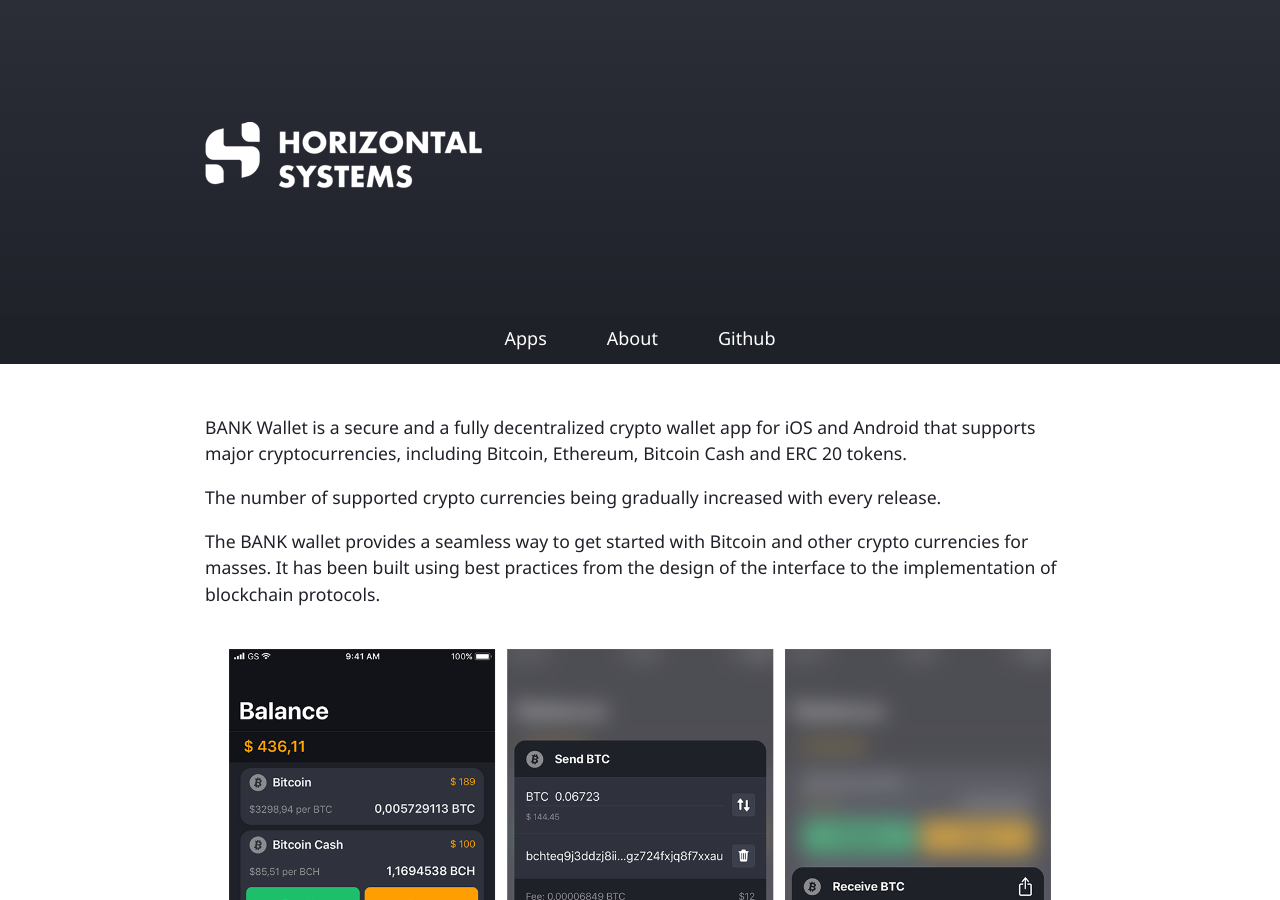
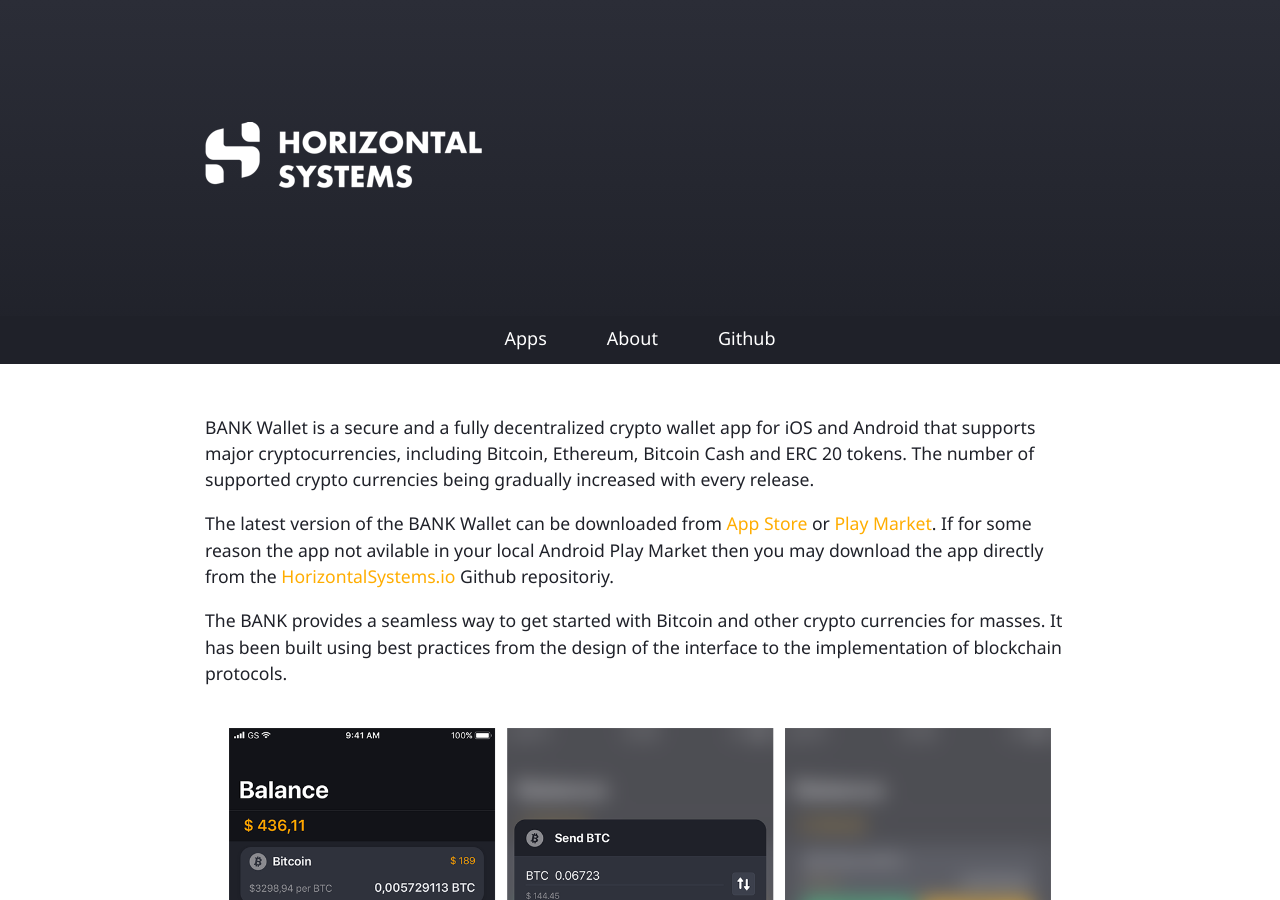
Before and after one commit to horizontalsystems/horizontalsystems.github.io, a Jekyll site: the page built from dapps/bank-wallet.md, in a window 1280 px wide and 900 px high. Built offline with Jekyll 4.4.1, drawn with Linux system fonts in a browser that asks for light colours; some of the changed text lies outside the part shown.

Commit message:
add play market, app store links

```diff
--- a/dapps/bank-wallet.md
+++ b/dapps/bank-wallet.md
@@ -4,11 +4,11 @@
 ---
 
 
-BANK Wallet is a secure and a fully decentralized crypto wallet app for iOS and Android that supports major cryptocurrencies, including Bitcoin, Ethereum, Bitcoin Cash and ERC 20 tokens.
+BANK Wallet is a secure and a fully decentralized crypto wallet app for iOS and Android that supports major cryptocurrencies, including Bitcoin, Ethereum, Bitcoin Cash and ERC 20 tokens. The number of supported crypto currencies being gradually increased with every release.
 
-The number of supported crypto currencies being gradually increased with every release.
+The latest version of the BANK Wallet can be downloaded from [App Store](https://itunes.apple.com/us/app/bank-wallet/id1447619907?ls=1&mt=8) or [Play Market](https://play.google.com/store/apps/details?id=io.horizontalsystems.bankwallet). If for some reason the app not avilable in your local Android Play Market then you may download the app directly from the [HorizontalSystems.io](https://github.com/horizontalsystems/bank-wallet-android/releases) Github repositoriy.
 
-The BANK wallet provides a seamless way to get started with Bitcoin and other crypto currencies for masses. It has been built using best practices from the design of the interface to the implementation of blockchain protocols.
+The BANK provides a seamless way to get started with Bitcoin and other crypto currencies for masses. It has been built using best practices from the design of the interface to the implementation of blockchain protocols.
 
 ![GALLERY IMAGE](/assets/images/bankwallet_screenshots_ios.png)
 
@@ -49,7 +49,7 @@
 
 ## Install on iOS
 
-- App Store:
+- App Store: [itunes.apple.com/us/app/bank-wallet/id1447619907?ls=1&mt=8](https://itunes.apple.com/us/app/bank-wallet/id1447619907?ls=1&mt=8)
 - Sources: [github.com/horizontalsystems/bank-wallet-ios/releases](https://github.com/horizontalsystems/bank-wallet-ios/releases)
 
 ## Install on Android
```
